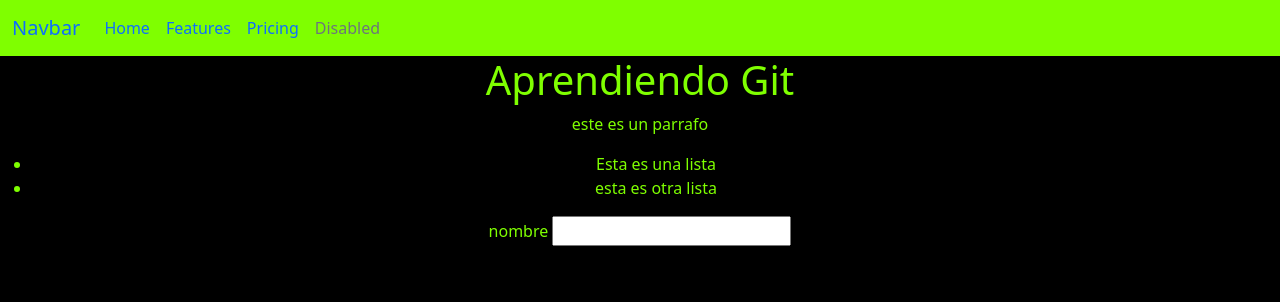
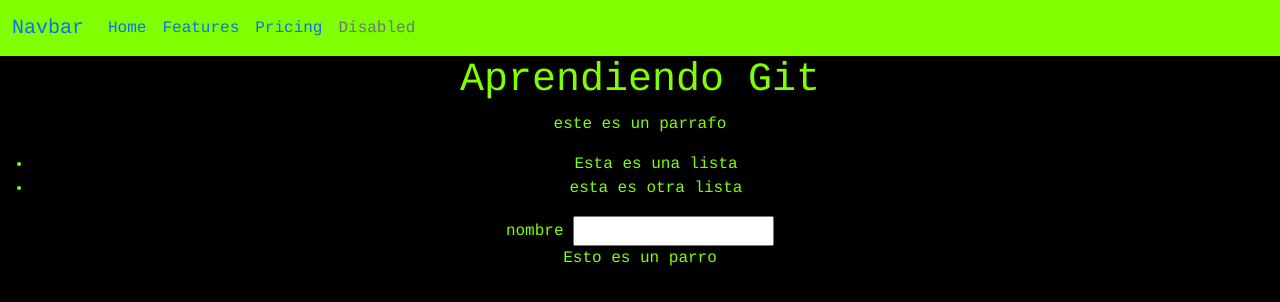
Before and after one commit to Josuefernandezzt/Hyperblog, a plain HTML site: page index.html in a window 1280 px wide. Drawn offline with nearby package versions, Linux system fonts and the light colour scheme.

Commit message:
Cambio en la fuente de letra

```diff
--- a/index.html
+++ b/index.html
@@ -50,6 +50,7 @@
         <input type="text" name="nombre" id="">
     </form>
 
+ <p>Esto es un parro</p>
 
 </body>
 </html>
--- a/styles.css
+++ b/styles.css
@@ -2,6 +2,7 @@ body{
     color: chartreuse;
     background: #000;
     text-align: center;
+    font-family: 'Courier';
 }
 .navbar{
 
```
